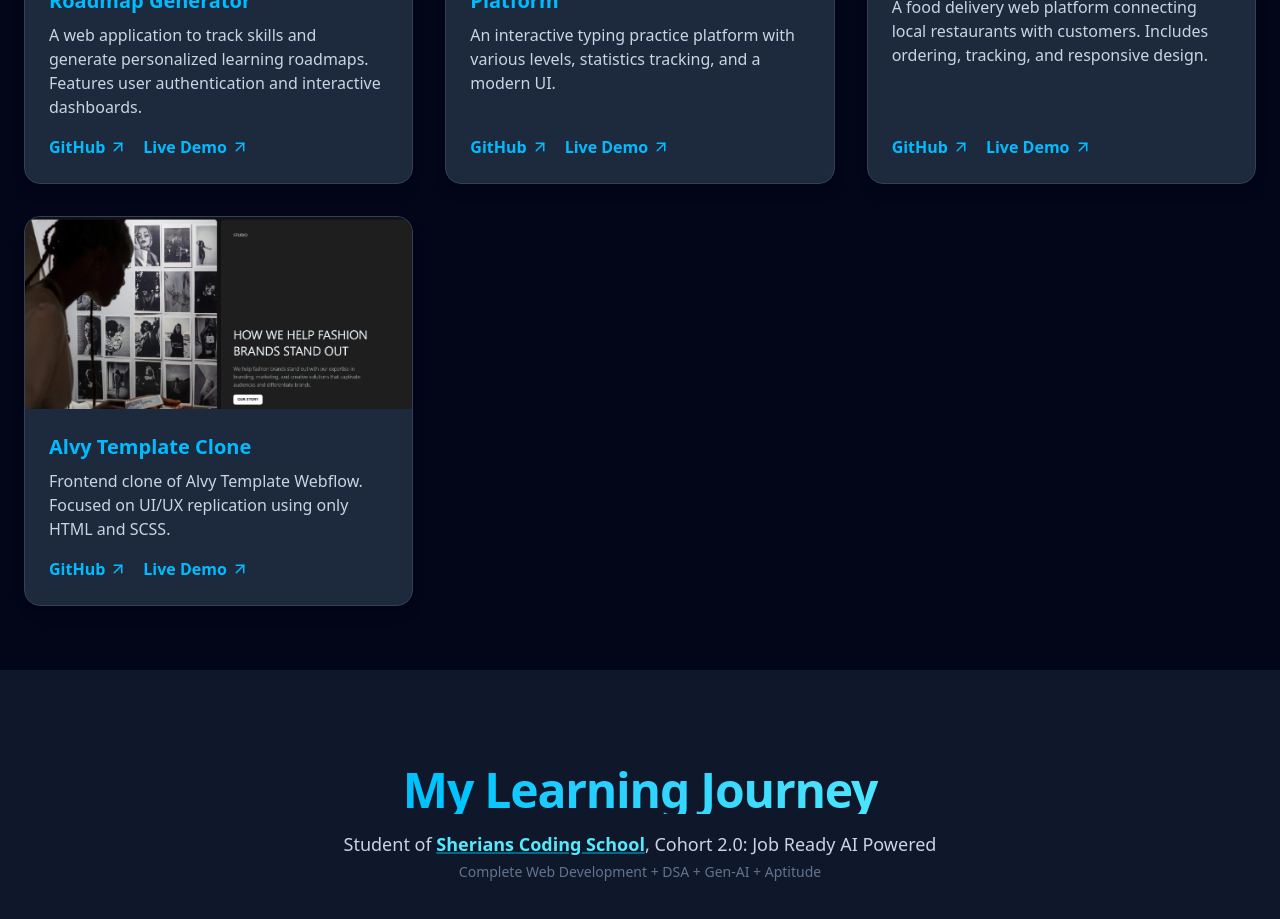
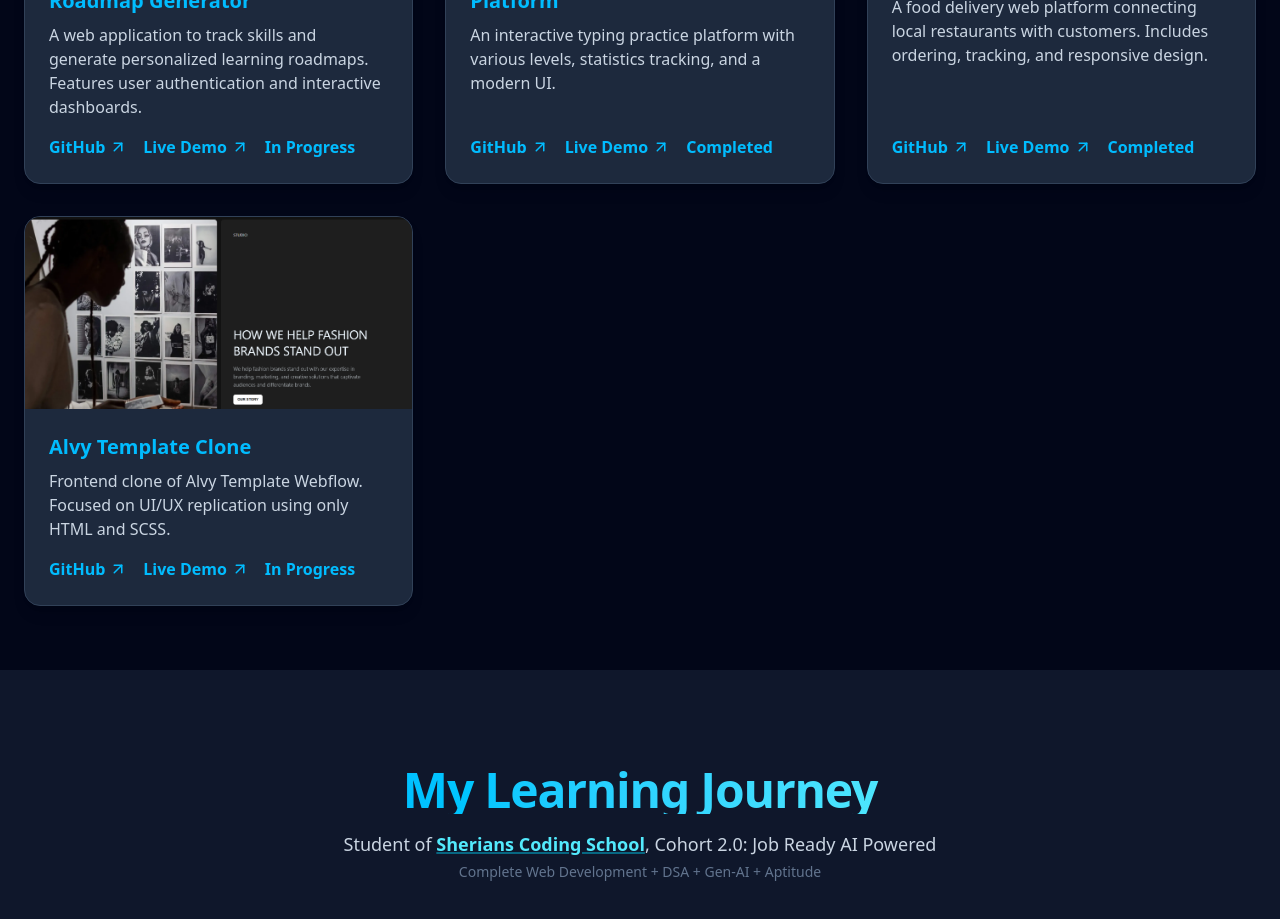
Before and after one commit to pankajbaria712/pankaj-portfolio, a React (Vite) app in the folder my-portfolio/: page / in a window 1280 px wide. Shown: the part 2020-2939 px from the top of the page. Built offline with nearby package versions, Linux system fonts and the light colour scheme.

Commit message:
project ststus added

```diff
--- a/my-portfolio/src/sections/Projects.jsx
+++ b/my-portfolio/src/sections/Projects.jsx
@@ -14,6 +14,7 @@ const projects = [
     github:
       "https://github.com/pankajbaria712/Skill-Tracker-and-Personalized-Roadmap-Generator",
     demo: "https://skill-tracker-and-personalized-road.vercel.app/",
+    status: "In Progress",
   },
   {
     title: "Learn and Practice Typing Platform",
@@ -23,6 +24,7 @@ const projects = [
     github:
       "https://github.com/pankajbaria712/Learn-and-Practice-Typing-Platform",
     demo: "https://learn-and-practice-typing-platform-seven.vercel.app/",
+    status: "Completed",
   },
   {
     title: "Local Food Platform",
@@ -31,6 +33,7 @@ const projects = [
     img: project3,
     github: "https://github.com/pankajbaria712/local-food-platform",
     demo: "https://local-food-platform.vercel.app/",
+    status: "Completed",
   },
   {
     title: "Alvy Template Clone",
@@ -40,6 +43,7 @@ const projects = [
     github:
       "https://github.com/pankajbaria712/alvy-template.webflow.io-frontend-clone",
     demo: "https://pankajbaria712.github.io/alvy-template.webflow.io-frontend-clone/",
+    status: "In Progress",
   },
 ];
 
@@ -102,6 +106,9 @@ const Projects = () => {
                     Live Demo <ArrowUpRight size={18} />
                   </a>
                 )}
+                <span className="text-sky-400 hover:text-white flex items-center gap-1 font-semibold transition-all duration-30">
+                  {project.status}
+                </span>
               </div>
             </div>
           </motion.div>
```
